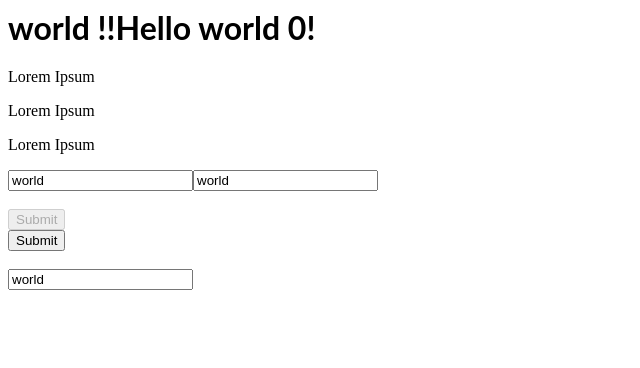
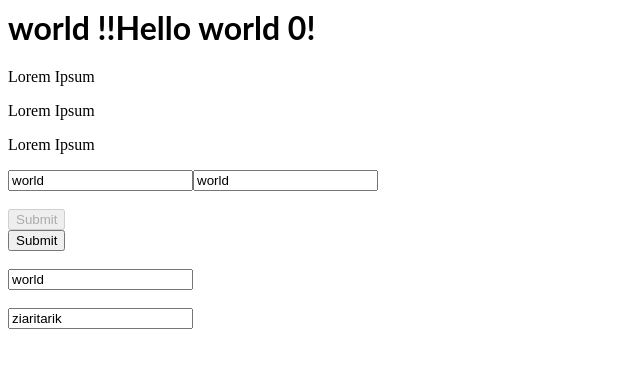
Before and after one commit to ziaritarik/angular-ivy-z28ivf, an Angular app: page / in a window 1280 px wide. Shown: the top 368 px of the page, without its empty margins (0-640 px from the left). Built offline with nearby package versions, Linux system fonts and the light colour scheme.

Commit message:
1 file modified

```diff
--- a/src/app/hello.component.ts
+++ b/src/app/hello.component.ts
@@ -19,8 +19,8 @@ import { Component, Input } from '@angular/core';
   <button  [disabled]='disabled'>Submit</button>
   <br><br>
 
-  <input [value]="getMessage()"/>
-
+  <input [value]="getMessage()"/><br><br>
+  <input [value]="getname()"/>
   `,
   styles: [`h1 { font-family: Lato; }`],
 })
@@ -29,6 +29,8 @@ export class HelloComponent {
   counter = 0;
   LongText = 'Lorem Ipsum';
   disabled = false;
+  lastname = 'tarik';
+  firstname = 'ziari';
   constructor() {
     /*
     setInterval(() => {
@@ -43,4 +45,7 @@ export class HelloComponent {
   getMessage() {
     return 'world';
   }
+  getname() {
+    return this.firstname + '' + this.lastname;
+  }
 }
```
